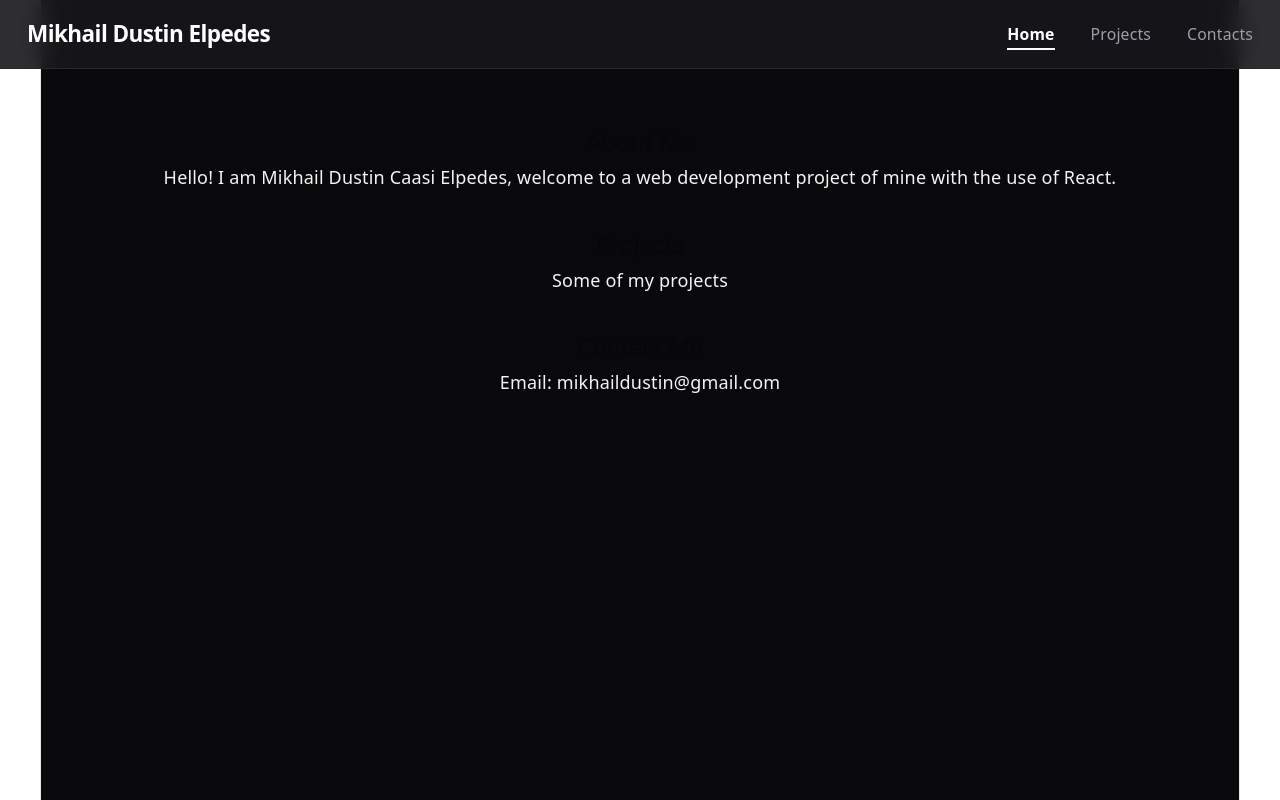
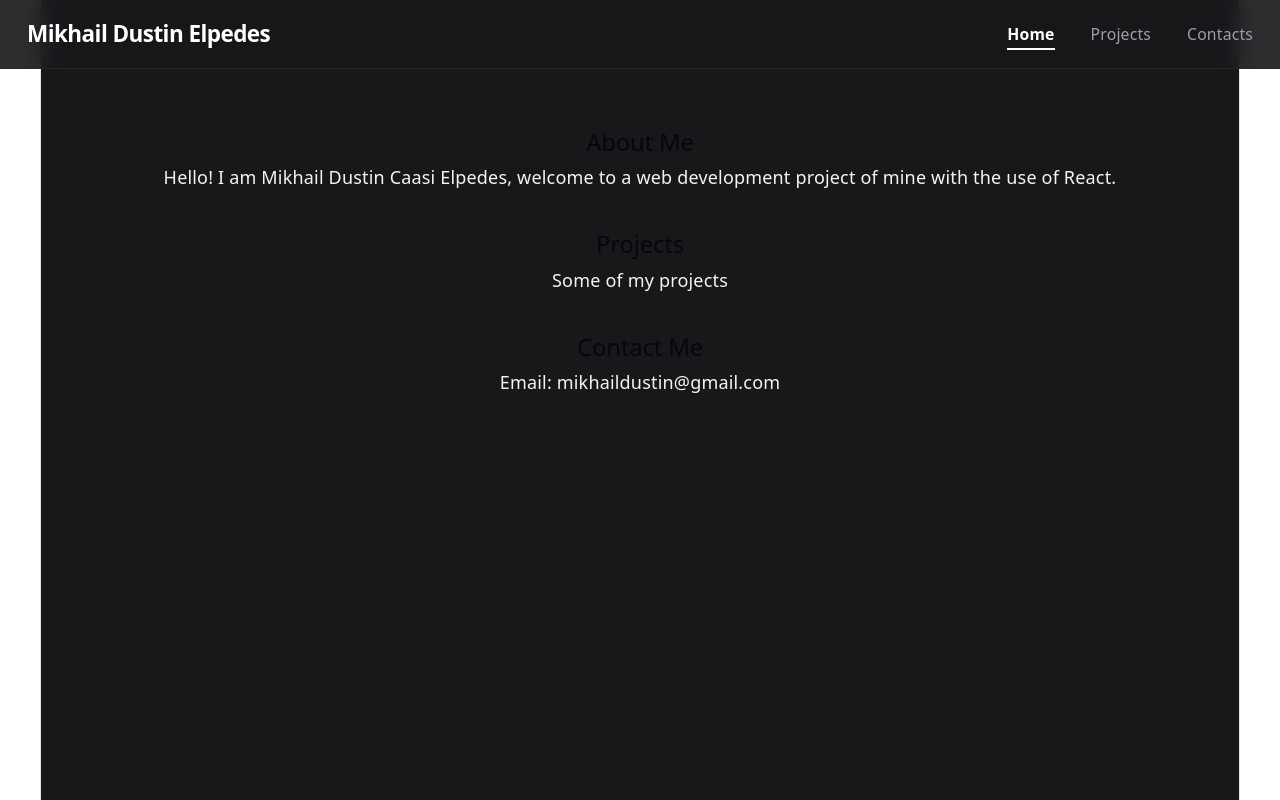
Before and after one commit to MikiBihon15/react-portfolio, a React (Vite) app: page / in a window 1280 px wide. Built offline with nearby package versions, Linux system fonts and the light colour scheme.

Commit message:
bg change

```diff
--- a/src/App.jsx
+++ b/src/App.jsx
@@ -5,7 +5,7 @@ import Contacts from './components/contacts/contacts';
 
 function App() {
   return (
-    <div className="bg-zinc-950 text-zinc-100 min-h-screen pt-24 w-full">
+    <div className="bg-zinc-900 text-zinc-100 min-h-screen pt-24 w-full">
       <Navbar />
       <div className="max-w-5xl mx-auto px-4">
         <About />
```
